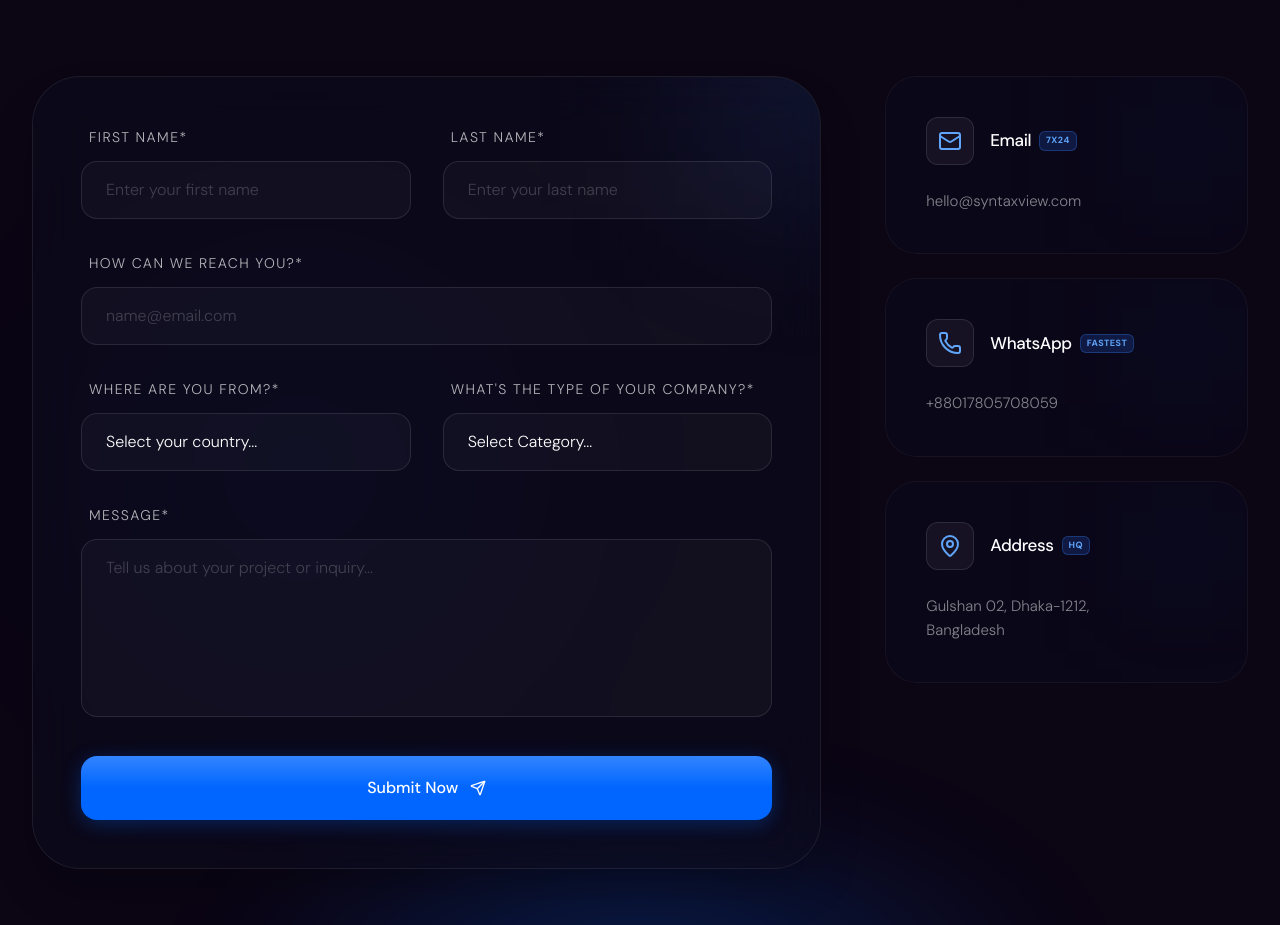
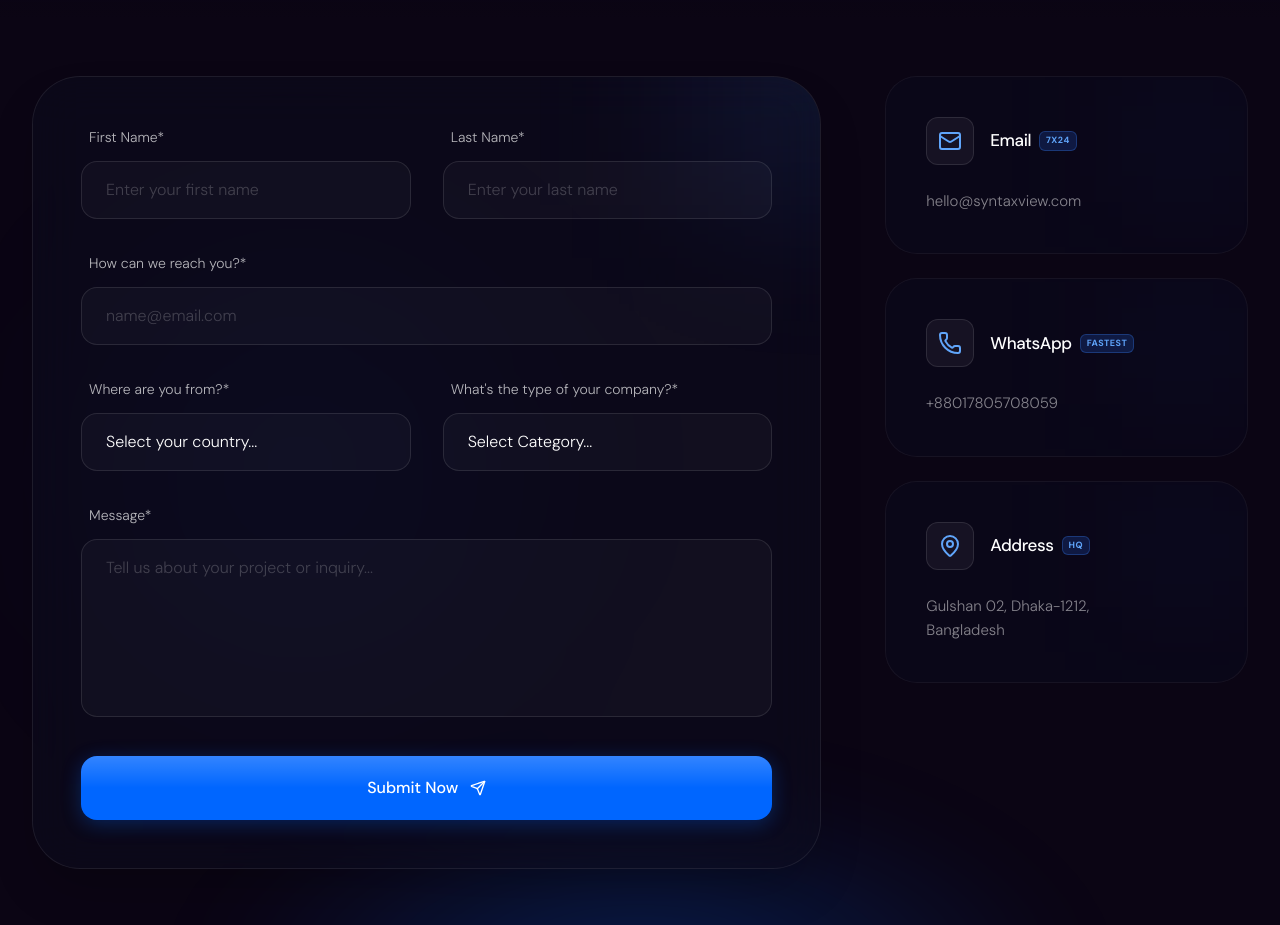
Before and after one commit to mdabdulkader016/fouraxis, a Vue app: page /contact in a window 1280 px wide. Shown: the part 780-1705 px from the top of the page. Built offline with nearby package versions, Linux system fonts and the light colour scheme.

Commit message:
style: fix ContactForm label capitalization and dropdown dark mode

```diff
--- a/src/components/ContactForm.vue
+++ b/src/components/ContactForm.vue
@@ -46,7 +46,7 @@ const infoCards = [
           <form class="space-y-8 relative z-10">
             <div class="grid md:grid-cols-2 gap-8">
               <div class="space-y-3">
-                <label class="text-white/70 text-[14px] font-light ml-2 uppercase tracking-widest">First Name*</label>
+                <label class="text-white/70 text-[14px] font-light ml-2">First Name*</label>
                 <input
                   type="text"
                   placeholder="Enter your first name"
@@ -55,7 +55,7 @@ const infoCards = [
                 />
               </div>
               <div class="space-y-3">
-                <label class="text-white/70 text-[14px] font-light ml-2 uppercase tracking-widest">Last Name*</label>
+                <label class="text-white/70 text-[14px] font-light ml-2">Last Name*</label>
                 <input
                   type="text"
                   placeholder="Enter your last name"
@@ -66,7 +66,7 @@ const infoCards = [
             </div>
 
             <div class="space-y-3">
-              <label class="text-white/70 text-[14px] font-light ml-2 uppercase tracking-widest">How can we reach you?*</label>
+              <label class="text-white/70 text-[14px] font-light ml-2">How can we reach you?*</label>
               <input
                 type="email"
                 placeholder="name@email.com"
@@ -77,9 +77,9 @@ const infoCards = [
 
             <div class="grid md:grid-cols-2 gap-8">
               <div class="space-y-3">
-                <label class="text-white/70 text-[14px] font-light ml-2 uppercase tracking-widest">Where are you from?*</label>
+                <label class="text-white/70 text-[14px] font-light ml-2">Where are you from?*</label>
                 <div class="relative">
-                    <select class="w-full px-6 py-4 rounded-2xl border border-white/10 bg-white/[0.03] text-white focus:border-blue-500/50 focus:bg-white/[0.05] transition-all outline-none font-light appearance-none">
+                    <select class="w-full px-6 py-4 rounded-2xl border border-white/10 bg-white/[0.03] text-white focus:border-blue-500/50 focus:bg-white/[0.05] transition-all outline-none font-light appearance-none" style="color-scheme: dark;">
                       <option value="" disabled selected>Select your country...</option>
                       <option value="usa">United States</option>
                       <option value="uk">United Kingdom</option>
@@ -89,9 +89,9 @@ const infoCards = [
                 </div>
               </div>
               <div class="space-y-3">
-                <label class="text-white/70 text-[14px] font-light ml-2 uppercase tracking-widest">What's the type of your company?*</label>
+                <label class="text-white/70 text-[14px] font-light ml-2">What's the type of your company?*</label>
                 <div class="relative">
-                    <select class="w-full px-6 py-4 rounded-2xl border border-white/10 bg-white/[0.03] text-white focus:border-blue-500/50 focus:bg-white/[0.05] transition-all outline-none font-light appearance-none">
+                    <select class="w-full px-6 py-4 rounded-2xl border border-white/10 bg-white/[0.03] text-white focus:border-blue-500/50 focus:bg-white/[0.05] transition-all outline-none font-light appearance-none" style="color-scheme: dark;">
                       <option value="" disabled selected>Select Category...</option>
                       <option value="startup">Startup</option>
                       <option value="agency">Agency</option>
@@ -103,7 +103,7 @@ const infoCards = [
             </div>
 
             <div class="space-y-3">
-              <label class="text-white/70 text-[14px] font-light ml-2 uppercase tracking-widest">Message*</label>
+              <label class="text-white/70 text-[14px] font-light ml-2">Message*</label>
               <textarea
                 rows="6"
                 placeholder="Tell us about your project or inquiry..."
```
